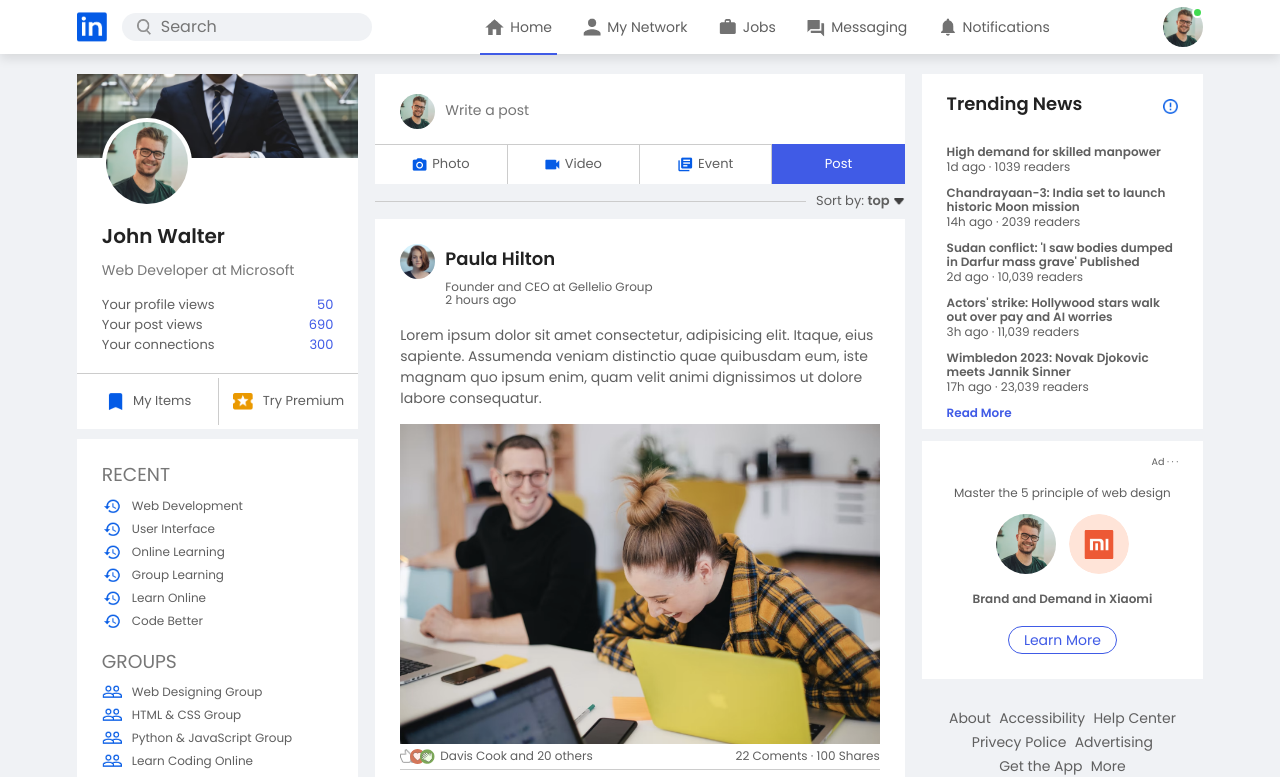
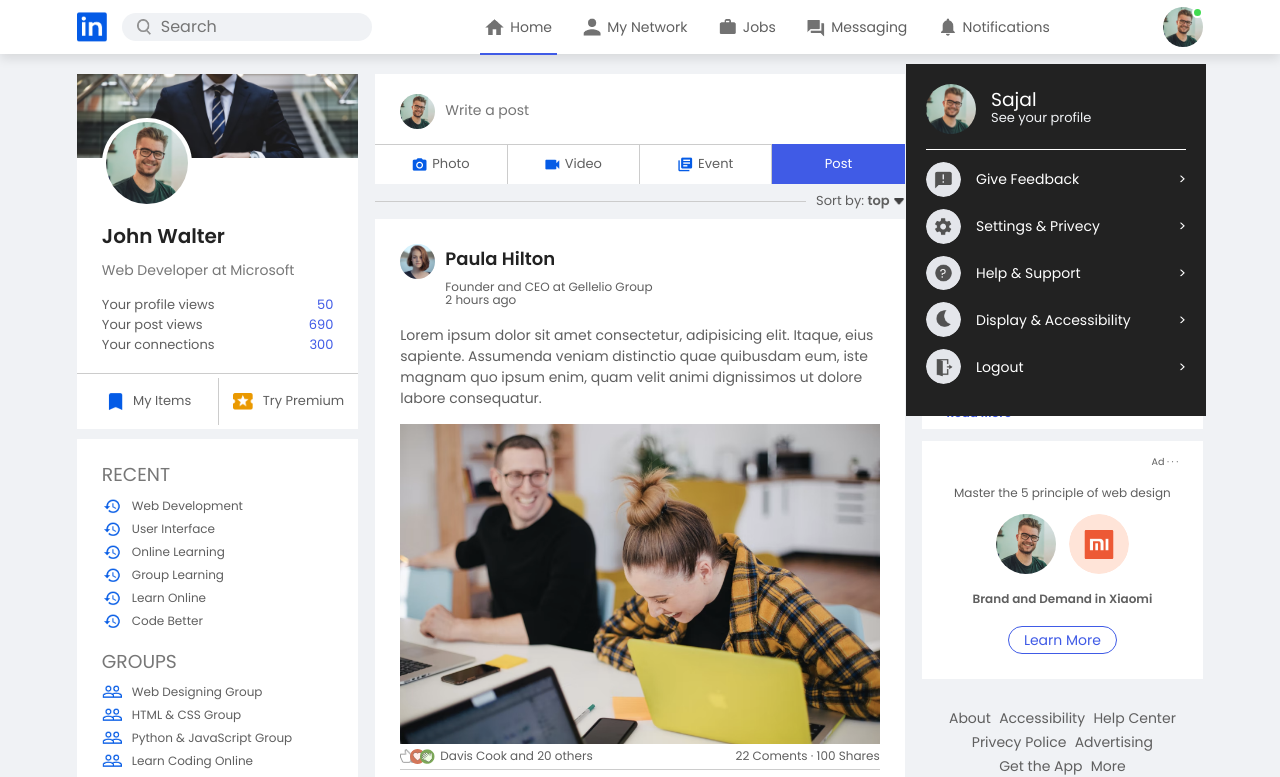
Before and after one commit to sajal9922/linkedin_clone, a plain HTML site: page index.html in a window 1280 px wide. Both pictures are taken after a click on the picture 1183 px from the left and 27 px from the top of the page. Shown: the top 777 px of the page. Drawn offline with Linux system fonts and the light colour scheme.

Commit message:
drop-down menu

```diff
--- a/index.html
+++ b/index.html
@@ -57,7 +57,51 @@
       <!-- Right section -->
       <div class="nav-bar-right">
         <div class="online">
-          <img src="images/user-1.png" class="profile-image" />
+          <img
+            src="images/user-1.png"
+            class="profile-image"
+            onclick="toggleMenu()"
+          />
+        </div>
+      </div>
+
+      <!-- -------- Profile drop down menu-------- -->
+
+      <div class="porfile-menu-wrap" id="profileMenu">
+        <div class="profile-menu">
+          <div class="user-info">
+            <img src="images/user-1.png" />
+            <div>
+              <h3>Sajal</h3>
+              <a href="#">See your profile</a>
+            </div>
+          </div>
+          <hr />
+          <a href="#" class="profile-menu-link">
+            <img src="images/feedback.png" />
+            <p>Give Feedback</p>
+            <span>></span>
+          </a>
+          <a href="#" class="profile-menu-link">
+            <img src="images/setting.png" />
+            <p>Settings & Privecy</p>
+            <span>></span>
+          </a>
+          <a href="#" class="profile-menu-link">
+            <img src="images/help.png" />
+            <p>Help & Support</p>
+            <span>></span>
+          </a>
+          <a href="#" class="profile-menu-link">
+            <img src="images/display.png" />
+            <p>Display & Accessibility</p>
+            <span>></span>
+          </a>
+          <a href="#" class="profile-menu-link">
+            <img src="images/logout.png" />
+            <p>Logout</p>
+            <span>></span>
+          </a>
         </div>
       </div>
     </nav>
@@ -412,5 +456,13 @@
         </div>
       </div>
     </div>
+
+    <!-- --------- JavaScript for profile menu-------- -->
+    <script>
+      const profileMenuElement = document.getElementById('profileMenu');
+      function toggleMenu() {
+        profileMenuElement.classList.toggle('open-menu');
+      }
+    </script>
   </body>
 </html>
--- a/styles/style.css
+++ b/styles/style.css
@@ -529,3 +529,65 @@ padding-bottom: 0.5rem;
   width: 1.8rem;
   margin-right: 1rem;
 }
+
+/* ------------ profile drop down menu---------- */
+.porfile-menu-wrap{
+  position: absolute;
+  top: 100%;
+  right: 5%;
+  width: 320px;
+  max-height: 0;
+  overflow: hidden;
+  transition: max-height 0.3s;
+}
+
+.porfile-menu-wrap.open-menu{
+  max-height: 400px;
+}
+
+.profile-menu{
+  background: #222;
+  color: var(--background-color);
+  padding: 2rem;
+  margin: 1rem;
+}
+.user-info{
+  display: flex;
+  align-items: center;
+}
+.user-info img{
+  width: 5rem;
+  border-radius: 100%;
+  margin-right: 1.5rem;
+}
+.user-info h3{
+  font-weight: 500;
+  margin: -0.3rem 0;
+}
+.user-info a{
+  color: var(--body-color);
+  font-size: 1.3rem;
+}
+.profile-menu hr{
+  border: 0;
+  height: 1px;
+  width: 100%;
+  background: var(--background-color);
+  margin: 1.5rem 0 1rem;
+}
+
+.profile-menu-link{
+  display: flex;
+  align-items: center;
+  font-size: 1.4rem;
+  color: var(--background-color);
+  margin: 1.2rem 0;
+}
+.profile-menu-link p{
+  width: 100%;
+}
+.profile-menu-link img{
+  width: 3.5rem;
+  border-radius: 100%;
+  margin-right: 1.5rem;
+}
```
